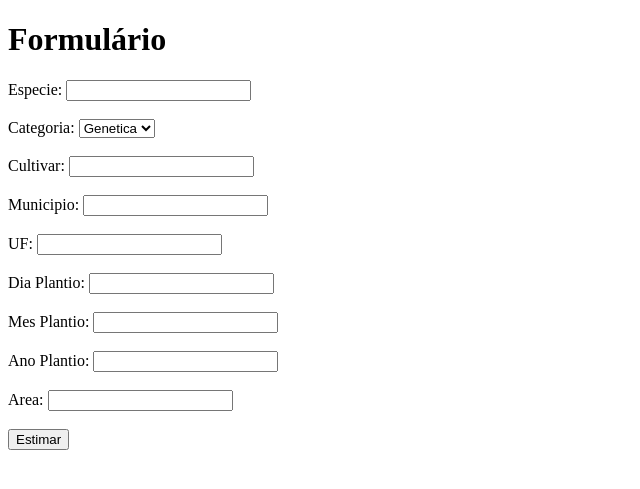
After one commit to eduardomatoss/gs-auto-ml, a Flask app: page /predict/ in a window 1280 px wide. The commit adds this page. Shown: the top 489 px of the page, without its empty margins (0-640 px from the left). Run offline with Flask 3, Linux system fonts and the light colour scheme.

Commit message:
feat: adding predict router (#4)

```diff
--- /dev/null
+++ b/app/routers/predict.py
@@ -0,0 +1,33 @@
+from flask import Blueprint
+from flask import request
+from flask import render_template
+from pycaret.regression import load_model
+import pandas as pd
+
+
+mod = Blueprint("predict", __name__)
+
+
+@mod.route("/", methods=["GET", "POST"])
+def predict():
+    if request.method == "POST":
+        df_predict = pd.DataFrame(
+            {
+                "Especie": [request.form.get("especie")],
+                "Categoria": [request.form.get("categoria")],
+                "Cultivar": [request.form.get("cultivar")],
+                "Municipio": [request.form.get("municipio")],
+                "UF": [request.form.get("uf")],
+                "Dia_Plantio": [request.form.get("diaPlantio")],
+                "Mes_Plantio": [request.form.get("mesPlantio")],
+                "Ano_Plantio": [request.form.get("anoPlantio")],
+                "Area": [request.form.get("area")],
+            }
+        )
+
+        model = load_model("./model/pickle_lightgbm_pycaret")
+        predict_result = model.predict(df_predict)
+        predict_result = "%.2f" % predict_result
+
+        return render_template("predict.html", result=predict_result)
+    return render_template("predict.html", result=None)
--- a/app/templates/index.html
+++ b/app/templates/index.html
@@ -6,6 +6,6 @@
     <body>
         <h1>Global Solution - Automated Machine Learning & Mobile Deploy</h1>
         <p>Home Page</p>
-        <a href="/example">Example Plot</a>
+        <a href="/predict">Form Predict</a>
     </body>
 </html>
--- /dev/null
+++ b/app/templates/predict.html
@@ -0,0 +1,52 @@
+<!DOCTYPE html>
+<html>
+    <head>
+        <title>Global Solution - Automated Machine Learning & Mobile Deploy</title>
+    </head>
+    <body>
+        <h1>Formulário</h1>
+        {% if result %}
+        <h3>Producao Estimada: {{ result }}</h3>
+        <a href="/predict">Estimar Novamente</a>
+        {% endif %}
+        {% if result == None %}
+        <form action="/predict" method="POST">
+            <label for="especie">Especie:</label>
+            <input type="text" id="especie" name="especie" required><br><br>
+
+            <label for="categoria">Categoria:</label>
+            <select id="categoria" name="categoria" required>
+                <option value="Genetica">Genetica</option>
+                <option value="Basica">Basica</option>
+                <option value="C1">C1</option>
+                <option value="C2">C2</option>
+                <option value="S1">S1</option>
+                <option value="S2">S2</option>
+            </select><br><br>
+
+            <label for="cultivar">Cultivar:</label>
+            <input type="text" id="cultivar" name="cultivar" required><br><br>
+
+            <label for="municipio">Municipio:</label>
+            <input type="text" id="municipio" name="municipio" required><br><br>
+
+            <label for="uf">UF:</label>
+            <input type="text" id="uf" name="uf" required><br><br>
+
+            <label for="diaPlantio">Dia Plantio:</label>
+            <input type="number" id="diaPlantio" name="diaPlantio" required><br><br>
+
+            <label for="mesPlantio">Mes Plantio:</label>
+            <input type="number" id="mesPlantio" name="mesPlantio" required><br><br>
+
+            <label for="anoPlantio">Ano Plantio:</label>
+            <input type="number" id="anoPlantio" name="anoPlantio" required><br><br>
+
+            <label for="area">Area:</label>
+            <input type="number" id="area" name="area" required><br><br>
+
+            <input type="submit" value="Estimar">
+        </form>
+        {% endif %}
+    </body>
+</html>
--- a/run.py
+++ b/run.py
@@ -5,7 +5,7 @@ from flask import Flask
 from waitress import serve
 
 from app.routers.root import mod as root_router
-from app.routers.example import mod as example_router
+from app.routers.predict import mod as predict_router
 from app.common.log import create_logger
 
 create_logger()
@@ -17,7 +17,7 @@ style_dir = path.abspath("app/static")
 app = Flask(__name__, template_folder=template_dir, static_folder=style_dir)
 
 app.register_blueprint(root_router, url_prefix="/")
-app.register_blueprint(example_router, url_prefix="/example")
+app.register_blueprint(predict_router, url_prefix="/predict")
 
 if __name__ == "__main__":
     logger.info("starting api")
```
Also changed, not shown: app/routers/example.py (deleted, +0 -24 lines), app/templates/example.html (deleted, +0 -10 lines), requirements.txt (added, +122 -0 lines), 2 other files.
